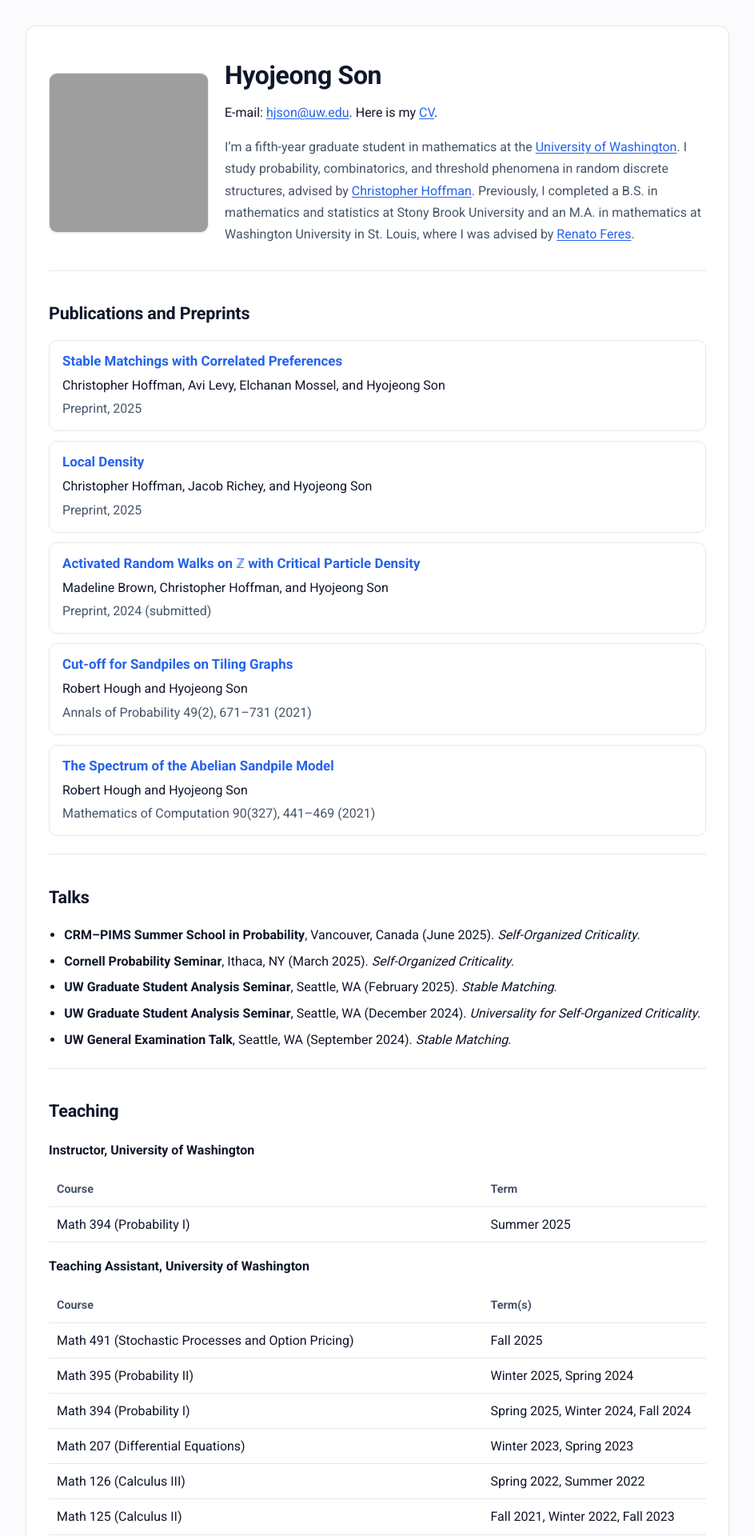
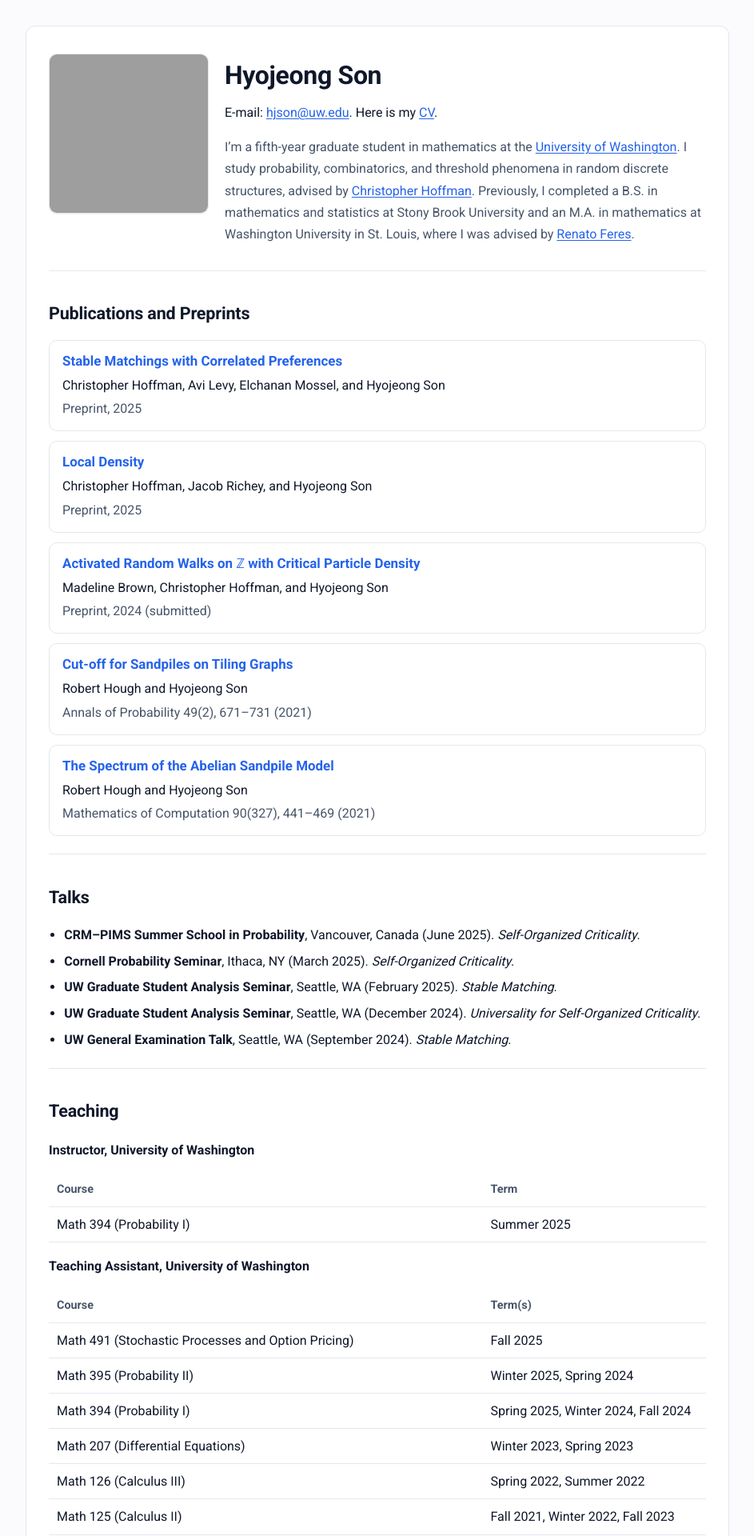
Before and after one commit to hyojeong-son/hyojeong-son.github.io, a Jekyll site: the page built from index.md, in a window 1280 px wide. Shown: the top 1920 px of the page at 80% size, without its empty margins (168-1111 px from the left). Built offline with Jekyll 4.4.1, drawn with Linux system fonts in a browser that asks for light colours; grey boxes are pictures that could not be loaded.

Commit message:
Update style.css

```diff
--- a/assets/css/style.css
+++ b/assets/css/style.css
@@ -98,3 +98,21 @@ ul.tight li{margin:.35rem 0}
 .table col.term{   width: var(--teach-term-col);  }
 /* optional: tighten wrapping a bit on the course column */
 .table td:nth-child(1){ padding-right: 16px; }
+
+
+/* Align name (H1) with the top of the photo */
+.hero{ align-items:start; }          /* was: center */
+.hero h1{ margin-top: 0; }
+
+/* Teaching: make the role label line up with the Course column */
+.teach-block{
+  display:grid;
+  grid-template-columns: var(--teach-course-col) var(--teach-term-col);
+  margin: 1.2rem 0 .4rem;
+}
+.teach-block .role-label{
+  grid-column: 1 / 2;
+  font-weight: 700;
+  margin: 0 0 .4rem 0;
+}
+.teach-block .table{ grid-column: 1 / -1; }
```
